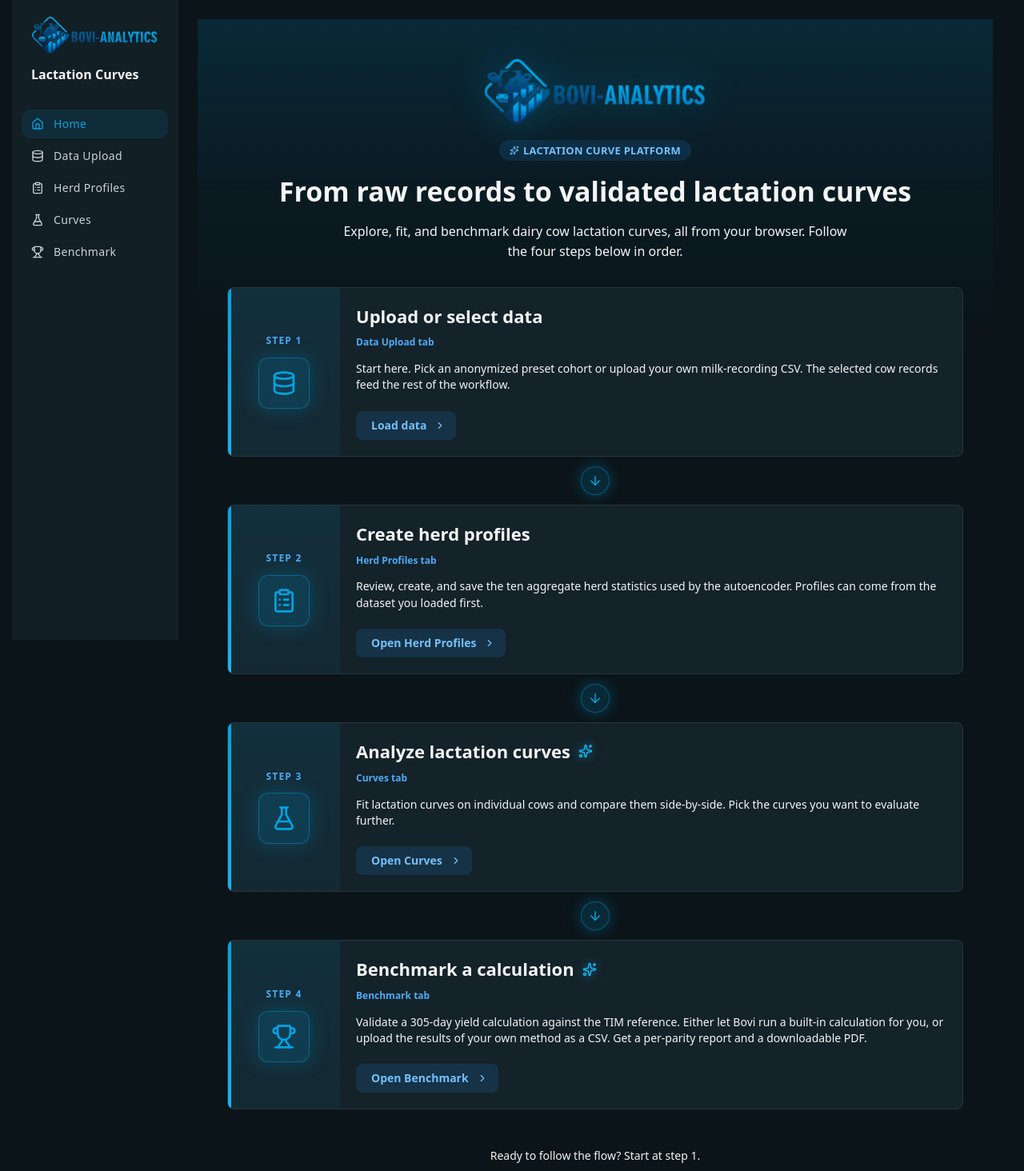
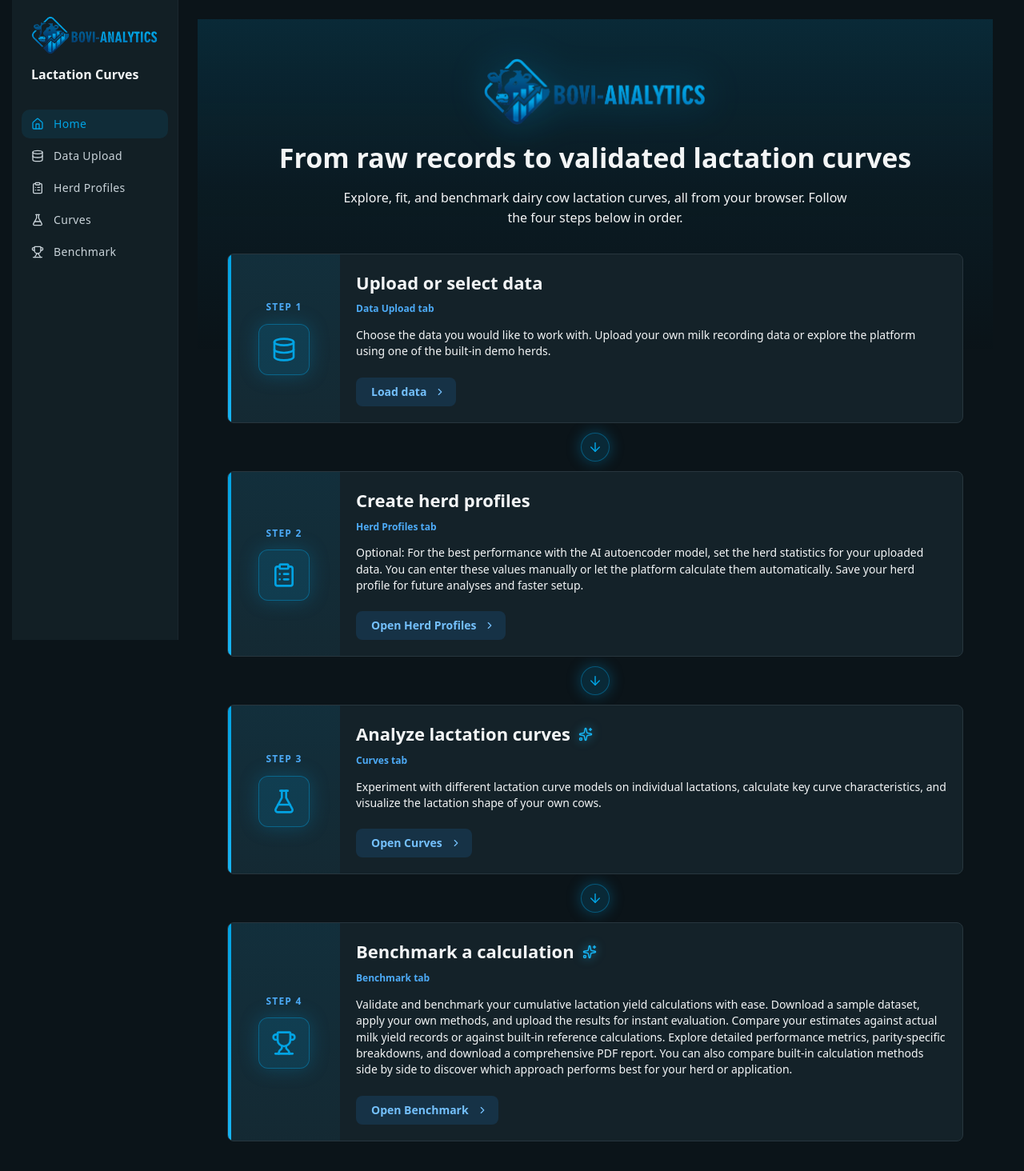
Before and after one commit to Bovi-analytics/bovi, a Next.js app in the folder apps/frontend/dashboard/: page / in a window 1280 px wide. Shown: the top 1464 px of the page at 80% size. Built offline with nearby package versions, Linux system fonts and the light colour scheme.

Commit message:
Update homepage workflow copy

```diff
--- a/apps/frontend/dashboard/src/app/page.tsx
+++ b/apps/frontend/dashboard/src/app/page.tsx
@@ -3,7 +3,7 @@
 import type { ReactElement } from "react";
 import Image from "next/image";
 import Link from "next/link";
-import { Badge, Button, Group, Paper, Stack, Text, Title } from "@mantine/core";
+import { Button, Group, Paper, Stack, Text, Title } from "@mantine/core";
 import {
   ArrowDown,
   ClipboardList,
@@ -36,7 +36,7 @@ const FLOW: FlowStep[] = [
     href: "/data-upload",
     cta: "Load data",
     description:
-      "Start here. Pick an anonymized preset cohort or upload your own milk-recording CSV. The selected cow records feed the rest of the workflow.",
+      "Choose the data you would like to work with. Upload your own milk recording data or explore the platform using one of the built-in demo herds.",
   },
   {
     number: "2",
@@ -46,7 +46,7 @@ const FLOW: FlowStep[] = [
     href: "/herd-profiles",
     cta: "Open Herd Profiles",
     description:
-      "Review, create, and save the ten aggregate herd statistics used by the autoencoder. Profiles can come from the dataset you loaded first.",
+      "Optional: For the best performance with the AI autoencoder model, set the herd statistics for your uploaded data. You can enter these values manually or let the platform calculate them automatically. Save your herd profile for future analyses and faster setup.",
   },
   {
     number: "3",
@@ -57,7 +57,7 @@ const FLOW: FlowStep[] = [
     cta: "Open Curves",
     sparkle: true,
     description:
-      "Fit lactation curves on individual cows and compare them side-by-side. Pick the curves you want to evaluate further.",
+      "Experiment with different lactation curve models on individual lactations, calculate key curve characteristics, and visualize the lactation shape of your own cows.",
   },
   {
     number: "4",
@@ -68,7 +68,7 @@ const FLOW: FlowStep[] = [
     cta: "Open Benchmark",
     sparkle: true,
     description:
-      "Validate a 305-day yield calculation against the TIM reference. Either let Bovi run a built-in calculation for you, or upload the results of your own method as a CSV. Get a per-parity report and a downloadable PDF.",
+      "Validate and benchmark your cumulative lactation yield calculations with ease. Download a sample dataset, apply your own methods, and upload the results for instant evaluation. Compare your estimates against actual milk yield records or against built-in reference calculations. Explore detailed performance metrics, parity-specific breakdowns, and download a comprehensive PDF report. You can also compare built-in calculation methods side by side to discover which approach performs best for your herd or application.",
   },
 ];
 
@@ -93,9 +93,6 @@ export default function HomePage(): ReactElement {
               priority
               className="h-auto w-full max-w-[280px] drop-shadow-[0_0_24px_hsl(var(--primary)/0.35)]"
             />
-            <Badge size="lg" variant="light" color="blue" leftSection={<Sparkles size={12} />}>
-              Lactation Curve Platform
-            </Badge>
             <Title order={1} ta="center">
               From raw records to validated lactation curves
             </Title>
```
